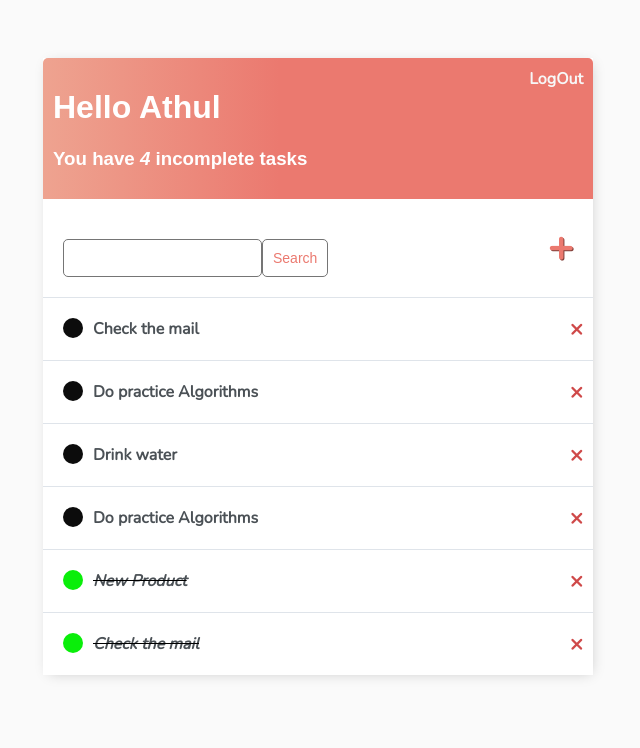
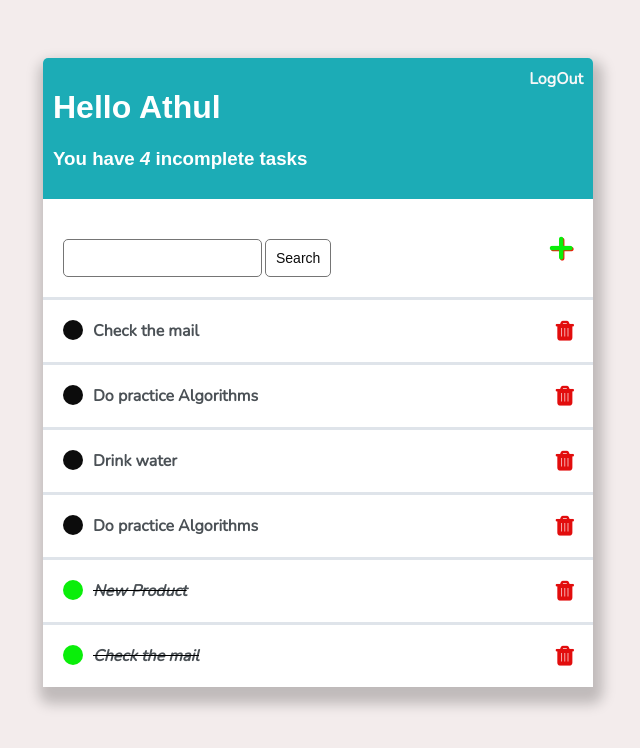
Before and after one commit to Athul-dev-7/ToDoList, a Django app: page / in a window 1280 px wide. Shown: the top 748 px of the page, without its empty margins (322-962 px from the left). Run offline with Django 3.2, Linux system fonts and the light colour scheme; a user stored in the database is signed in; data comes from the database, SQL or seed files in the repository; both versions use the stored data as it was after the commit.

Commit message:
css changed

```diff
--- a/todo_list/base/templates/base/main.html
+++ b/todo_list/base/templates/base/main.html
@@ -9,11 +9,13 @@
     <link rel="preconnect" href="https://fonts.gstatic.com" crossorigin>
     <link href="https://fonts.googleapis.com/css2?family=Nunito:wght@300&display=swap" rel="stylesheet">
 
+    <link rel="stylesheet" href="https://cdnjs.cloudflare.com/ajax/libs/font-awesome/4.7.0/css/font-awesome.min.css">
+
     <title>To Do Items</title>
 
     <style>
         body {
-            background-color: #FAFAFA;
+            background-color: #f3ecec;
             font-family: 'Nunito', sans-serif;
             padding-top: 50px;
         }
@@ -34,8 +36,9 @@
             max-width: 550px;
             margin: auto;
             background-color: #fff;
-            -webkit-box-shadow: 2px 2px 13px -4px rgba(0, 0, 0, 0.21);
-            box-shadow: 2px 2px 13px -4px rgba(0, 0, 0, 0.21);
+            -webkit-box-shadow: 3px 3px 13px 7px rgba(0, 0, 0, 0.21);
+            box-shadow: 3px 10px 13px 7px rgba(0, 0, 0, 0.21);
+            border-radius: 5px 5px 5px 5px
         }
 
         input {
@@ -49,7 +52,7 @@
             color: #fff;
             padding: 10px;
             border-radius: 5px 5px 0 0;
-            background: linear-gradient(90deg, #EEA390 0%, #EB796F 43%, #EB796F 100%);
+            background-color:#1cacb6;
         }
 
         .header a {
@@ -62,8 +65,12 @@
             align-items: center;
             justify-content: space-between;
             background-color: #fff;
-            border-top: 1px solid #dfe4ea;
+            border-top: 3px solid #dfe4ea;
             overflow: hidden;
+        }
+
+        .task-wrapper:hover{
+            background-color:rgb(167, 201, 17)
         }
 
         .task-title {
@@ -94,28 +101,17 @@
         .delete-link {
             text-decoration: none;
             font-weight: 900;
-            color: #cf4949;
+            color: #e20d0d;
             font-size: 22px;
             line-height: 0;
-            padding: 20px 10px;
+            padding: 20px 20px;
         }
 
-        .dropArea {
-            background-color: #f1f2f6;
-            color: black;
-            border: #ced6e0 1px solid;
-        }
-
-        .selectedTask {
-            opacity: 0.6;
-        }
-
-
         #add-link {
-            color: #EB796F;
+            color: rgb(10, 238, 10);
             text-decoration: none;
             font-size: 42px;
-            text-shadow: 1px 1px #81413b;
+            text-shadow: 1px 1px #ec1c09;
         }
 
         #search-add-wrapper {
@@ -134,26 +130,36 @@
             width: 90%;
         }
 
-        label {
-            padding-top: 10px !important;
-            display: block;
-        }
-
-
         .button {
             border: 1px solid #757575;
-            background-color: #FFF;
-            color: #EB796F;
+            background-color: rgb(255, 255, 255);
+            color: #0c0c0c;
             padding: 10px;
             font-size: 14px;
             border-radius: 5px;
             cursor: pointer;
             text-decoration: none;
+            margin-left: 3px;
+        }
+
+        .button:hover{
+            background-color:rgb(10, 238, 10)
         }
 
         .card-body {
             padding: 20px;
         }
+
+        .no-task{
+            display: flex;
+            justify-content: space-between;
+            justify-content: center;
+            color: #fff;
+            padding: 10px;
+            border-radius: 0 0 5px 5px ;
+            background-color:#1cacb6;
+        }
+
 
     </style>
 </head>
--- a/todo_list/base/templates/base/register.html
+++ b/todo_list/base/templates/base/register.html
@@ -2,7 +2,7 @@
 {% block content%}
 
 <div class="header">
-    <h3>Register</h3>
+    <h1>Register</h1>
 </div>
 <div class="card-body">
     <form method="POST">
--- a/todo_list/base/templates/base/task_list.html
+++ b/todo_list/base/templates/base/task_list.html
@@ -4,8 +4,13 @@
 <div class="header">
     <div class="">
         <h1>Hello {{request.user | title}}</h1>
-        <h3>You have <i>{{count}}</i> incomplete task{{ count|pluralize }}</h3>
+        {% if tasks %}
+        <h3>You have <i>{{count}}</i> incomplete task{{ count|pluralize }} </h3>
+        {% else  %}
+        <h3>You have no tasks yet.</h3>
+        {% endif %}
     </div>
+
     {% if request.user.is_authenticated %}
     <a href="{% url 'logout' %}">LogOut</a>
     {% else %}
@@ -34,21 +39,22 @@
                     </div>
                     <i><s><a href="{% url 'task-update' task.id %}">{{task}}</a></s></i>
                 </div>
-            <a class="delete-link" href="{% url 'task-delete' task.id %}">&#215;</a>
+            <a class="delete-link fa fa-trash" href="{% url 'task-delete' task.id %}"></a>
             {% else %}
-            <div class="task-title">
-                <div class="task-incomplete-icon">
+                <div class="task-title">
+                    <div class="task-incomplete-icon">
 
+                    </div>
+                    <a href="{% url 'task-update' task.id %}">{{task}}</a>
                 </div>
-                <a href="{% url 'task-update' task.id %}">{{task}}</a>
-            </div>
-            <a class="delete-link" href="{% url 'task-delete' task.id %}">&#215;</a>
+            <a class="delete-link fa fa-trash" href="{% url 'task-delete' task.id %}"></a>
             {% endif %}
+        </div>
 
-        </div>
+
     {% empty %}
-    <h3>No items found</h2>
+
+    <h3 class="no-task">No items found</h2>
     {% endfor %}
 </div>
-
 {% endblock %}
--- a/todo_list/base/views.py
+++ b/todo_list/base/views.py
@@ -69,11 +69,11 @@ class TaskCreate(LoginRequiredMixin,CreateView):
 
 
 class TaskUpdate(LoginRequiredMixin,UpdateView):
-    model = Task
+    model       = Task
     fields      = ['title', 'description', 'completed']
     success_url = reverse_lazy('tasks')
 
 class TaskDelete(LoginRequiredMixin,DeleteView):
-    model = Task
+    model               = Task
     context_object_name = 'task'
-    success_url = reverse_lazy('tasks')
+    success_url         = reverse_lazy('tasks')
```
Also changed, not shown: todo_list/db.sqlite3.
